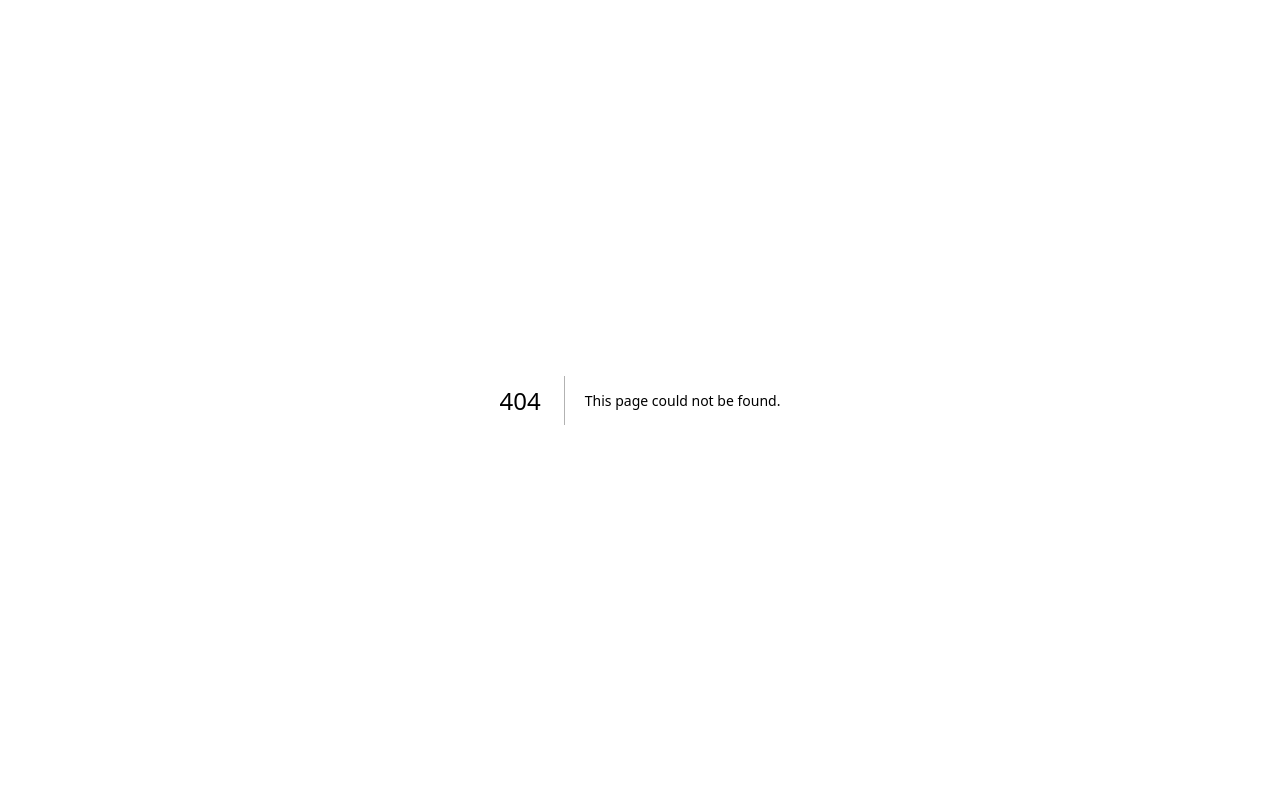
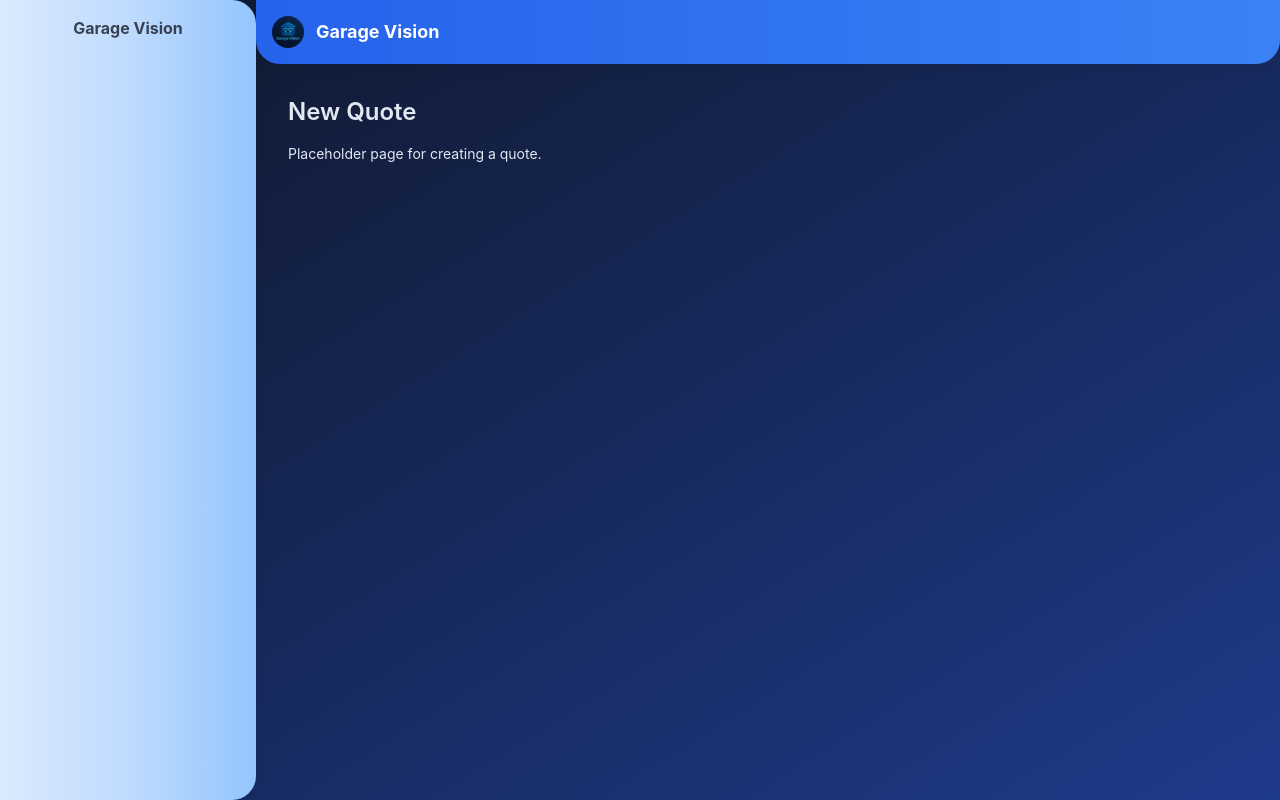
Before and after one commit to Clubmd24/garage, a Next.js app: page /office/quotations/new in a window 1280 px wide. Before the commit this address had no page. Built offline with nearby package versions, Linux system fonts and the light colour scheme; no server answers.

Commit message:
Add links for new quotes and jobs

```diff
--- a/pages/office/clients/[id].js
+++ b/pages/office/clients/[id].js
@@ -94,9 +94,17 @@ const EditClientPage = () => {
       <div className="mt-8">
         <div className="flex justify-between items-center mb-2">
           <h2 className="text-xl font-semibold">Vehicles</h2>
-          <Link href={`/office/vehicles/new?customer_id=${id}`}>
-            <a className="underline">Add Vehicle</a>
-          </Link>
+          <div className="flex gap-4">
+            <Link href={`/office/vehicles/new?customer_id=${id}`}>
+              <a className="underline">Add Vehicle</a>
+            </Link>
+            <Link href={`/office/quotations/new?client_id=${id}`}>
+              <a className="underline">New Quote</a>
+            </Link>
+            <Link href={`/office/jobs/new?client_id=${id}`}>
+              <a className="underline">New Job</a>
+            </Link>
+          </div>
         </div>
         {vehicles.length === 0 ? (
           <p>No vehicles</p>
--- /dev/null
+++ b/pages/office/jobs/new.js
@@ -0,0 +1,19 @@
+import React from 'react';
+import { useRouter } from 'next/router';
+import { Layout } from '../../../components/Layout';
+
+export default function NewJobPage() {
+  const { query } = useRouter();
+  return (
+    <Layout>
+      <h1 className="text-2xl font-semibold mb-4">New Job</h1>
+      <p className="text-sm">Placeholder page for creating a job.</p>
+      {query.client_id && (
+        <p className="text-sm">Client ID: {query.client_id}</p>
+      )}
+      {query.vehicle_id && (
+        <p className="text-sm">Vehicle ID: {query.vehicle_id}</p>
+      )}
+    </Layout>
+  );
+}
--- /dev/null
+++ b/pages/office/quotations/new.js
@@ -0,0 +1,19 @@
+import React from 'react';
+import { useRouter } from 'next/router';
+import { Layout } from '../../../components/Layout';
+
+export default function NewQuotationPage() {
+  const { query } = useRouter();
+  return (
+    <Layout>
+      <h1 className="text-2xl font-semibold mb-4">New Quote</h1>
+      <p className="text-sm">Placeholder page for creating a quote.</p>
+      {query.client_id && (
+        <p className="text-sm">Client ID: {query.client_id}</p>
+      )}
+      {query.vehicle_id && (
+        <p className="text-sm">Vehicle ID: {query.vehicle_id}</p>
+      )}
+    </Layout>
+  );
+}
--- a/pages/office/vehicles/view/[id].js
+++ b/pages/office/vehicles/view/[id].js
@@ -54,6 +54,8 @@ export default function VehicleViewPage() {
         {client && (
           <Link href={`/office/clients/${client.id}`}><a className="button">Edit Client</a></Link>
         )}
+        <Link href={`/office/quotations/new?vehicle_id=${id}`}><a className="button">New Quote</a></Link>
+        <Link href={`/office/jobs/new?vehicle_id=${id}`}><a className="button">New Job</a></Link>
         <button onClick={deleteVehicle} className="button bg-red-600 hover:bg-red-700">Delete</button>
         <Link href="/office/vehicles"><a className="button">Back to Vehicles</a></Link>
       </div>
```
